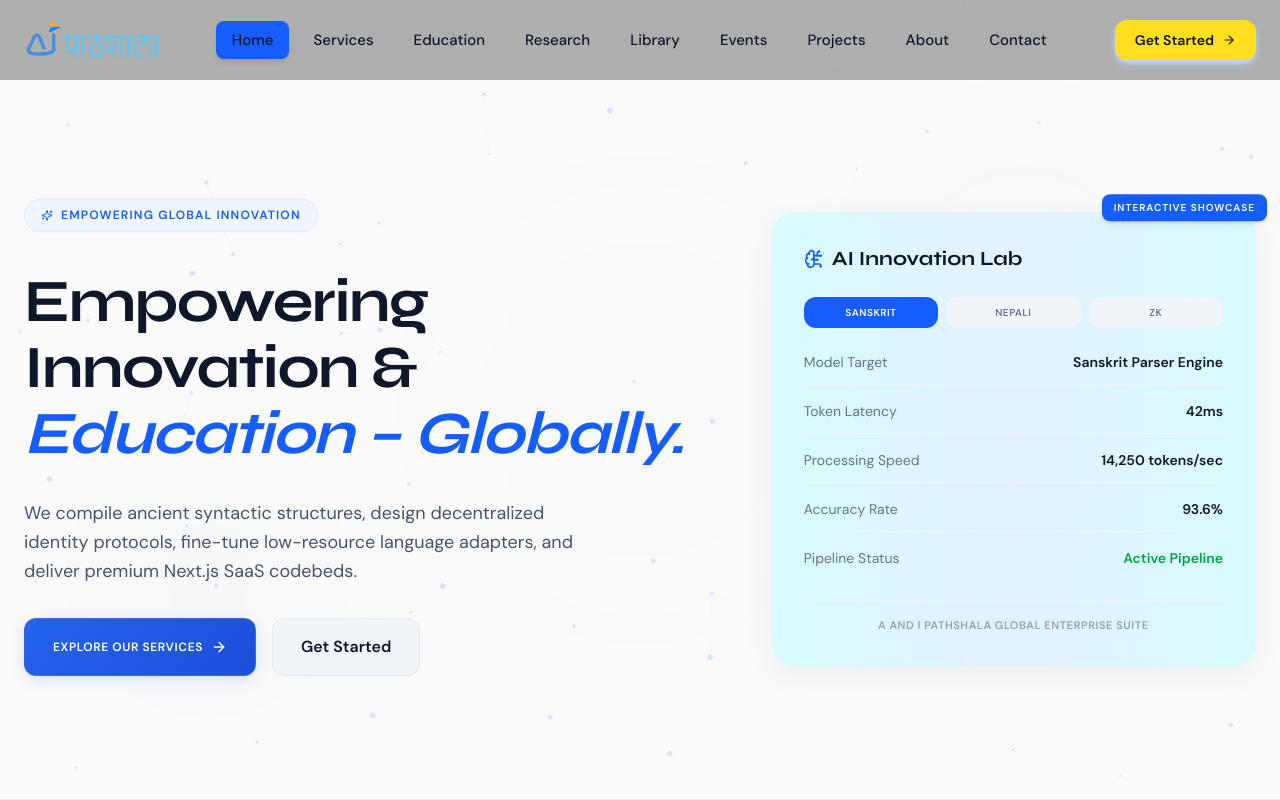
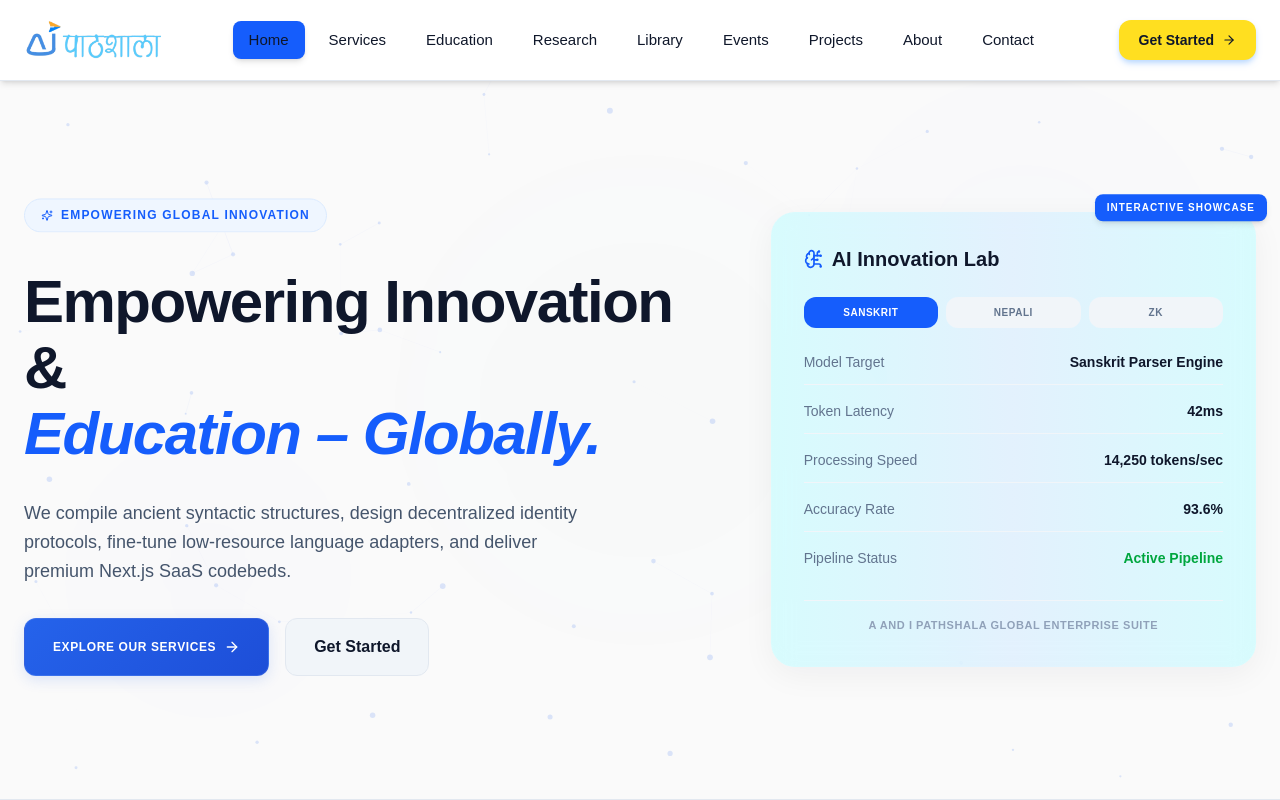
Before and after one commit to ShivaRegmi/PATHSALA, a React (Vite) app: page / in a window 1280 px wide. Shown: the top 800 px of the page. Built offline with nearby package versions, Linux system fonts and the light colour scheme.

Commit message:
fontchanged, pojectscanbeaccesed

```diff
--- a/src/components/Navbar.jsx
+++ b/src/components/Navbar.jsx
@@ -91,12 +91,8 @@
   }
 
   return (
-    <header
-  className={`fixed top-0 left-0 right-0 z-50 transition-all duration-300 ${
-    scrolled
-      ? 'bg-white/95 backdrop-blur-md shadow-md border-b border-slate-200'
-      : 'bg-black/30 backdrop-blur-sm'
-  }`}
+<header
+  className="fixed top-0 left-0 right-0 z-50 bg-white backdrop-blur-md shadow-md border-b border-slate-200"
 >
       <div className="max-w-7xl mx-auto px-6 flex items-center justify-between h-20">
 
--- a/src/index.css
+++ b/src/index.css
@@ -1,8 +1,8 @@
 @import "tailwindcss";
 
 @theme {
-  --font-display: 'Syne', sans-serif;
-  --font-body: 'DM Sans', sans-serif;
+  --font-display: 'Manrope', sans-serif;
+  --font-body: 'Sora', sans-serif;
 
   --color-brand-500: #2563eb;
   --color-ink-900: #0f172a;
--- a/src/pages/Projects.jsx
+++ b/src/pages/Projects.jsx
@@ -112,7 +112,7 @@
                     {project.category}
                   </span>
                   <span className="text-[10px] font-semibold text-slate-400">
-                    {selectedProject.subtitle}
+
                   </span>
                 </div>
                 <h3 className="font-display text-xl font-bold text-slate-900 mb-3 leading-snug">
```
